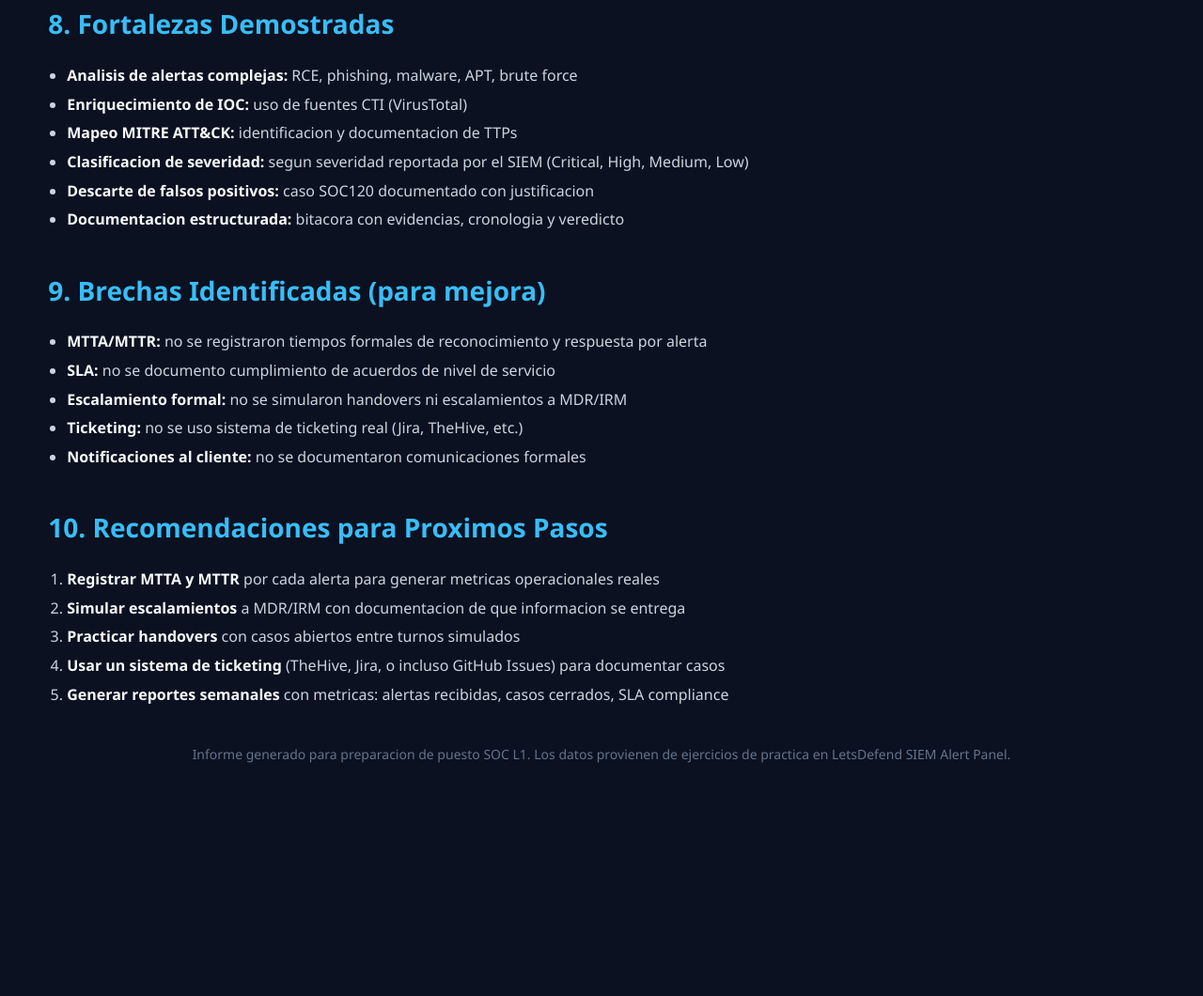
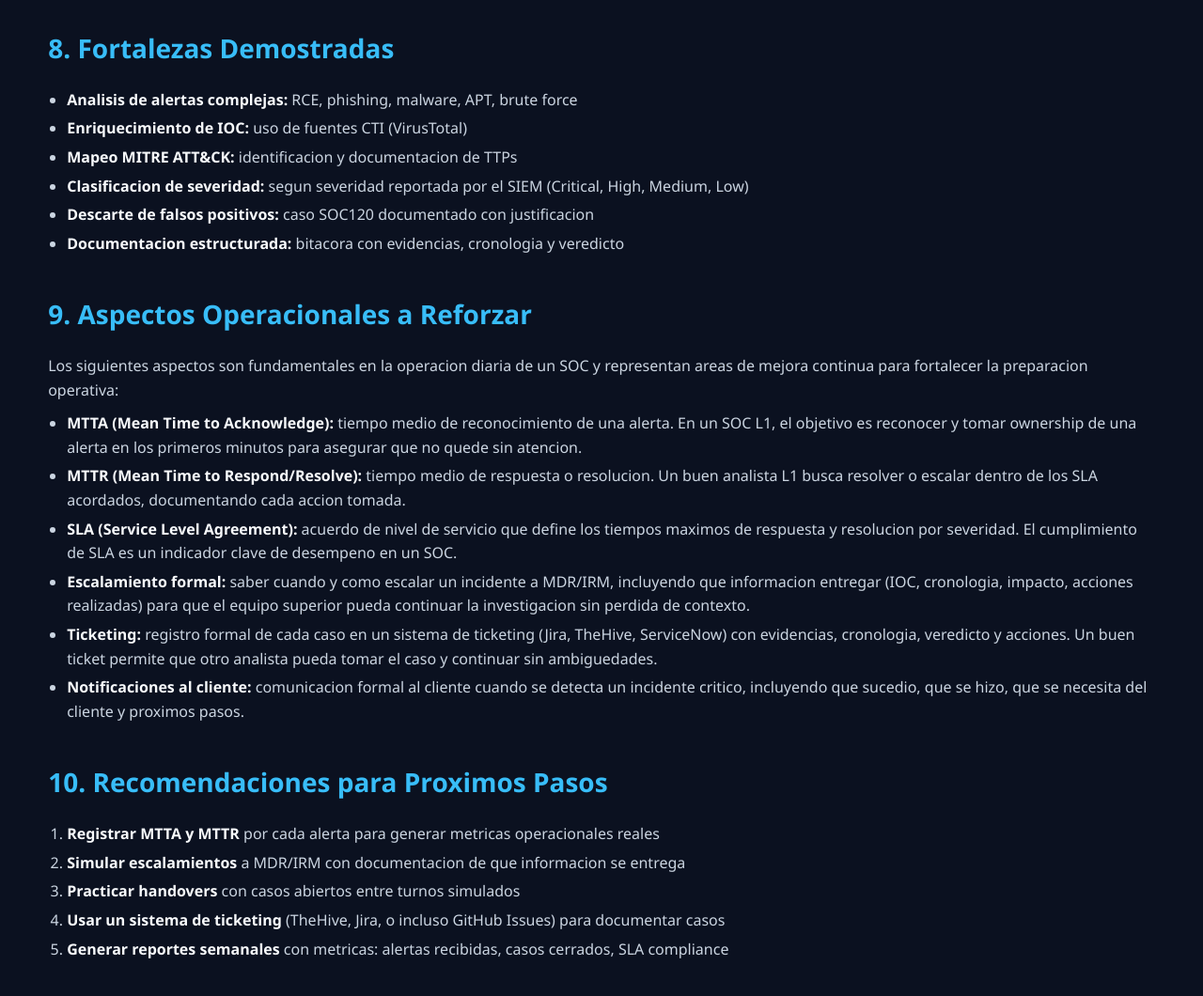
Before and after one commit to cyberlifeSA/cyberlifeSA.github.io, a plain HTML site: page soc-triage-report.html in a window 1280 px wide. Shown: the part 4292-5352 px from the top of the page at 94% size. Before the commit the page ends 5177 px from the top, so only its background shows below. Drawn offline with Linux system fonts and the light colour scheme.

Commit message:
Replace section 9 with operational aspects to strengthen

```diff
--- a/soc-triage-report.html
+++ b/soc-triage-report.html
@@ -1,3 +1,4 @@
+successfully downloaded text file (SHA: 3e3db7ebbef5c3ca42e32ca6805821bcf6f84a21)
 successfully downloaded text file (SHA: 95b4ef83207a4d90c4a7d8c43364f4d93079751b)
 <!DOCTYPE html>
 <html lang="es">
@@ -189,13 +190,15 @@ tr:hover td{background:#0b1220}
 <li><strong>Documentacion estructurada:</strong> bitacora con evidencias, cronologia y veredicto</li>
 </ul>
 
-<h2>9. Brechas Identificadas (para mejora)</h2>
+<h2>9. Aspectos Operacionales a Reforzar</h2>
+<p>Los siguientes aspectos son fundamentales en la operacion diaria de un SOC y representan areas de mejora continua para fortalecer la preparacion operativa:</p>
 <ul>
-<li><strong>MTTA/MTTR:</strong> no se registraron tiempos formales de reconocimiento y respuesta por alerta</li>
-<li><strong>SLA:</strong> no se documento cumplimiento de acuerdos de nivel de servicio</li>
-<li><strong>Escalamiento formal:</strong> no se simularon handovers ni escalamientos a MDR/IRM</li>
-<li><strong>Ticketing:</strong> no se uso sistema de ticketing real (Jira, TheHive, etc.)</li>
-<li><strong>Notificaciones al cliente:</strong> no se documentaron comunicaciones formales</li>
+<li><strong>MTTA (Mean Time to Acknowledge):</strong> tiempo medio de reconocimiento de una alerta. En un SOC L1, el objetivo es reconocer y tomar ownership de una alerta en los primeros minutos para asegurar que no quede sin atencion.</li>
+<li><strong>MTTR (Mean Time to Respond/Resolve):</strong> tiempo medio de respuesta o resolucion. Un buen analista L1 busca resolver o escalar dentro de los SLA acordados, documentando cada accion tomada.</li>
+<li><strong>SLA (Service Level Agreement):</strong> acuerdo de nivel de servicio que define los tiempos maximos de respuesta y resolucion por severidad. El cumplimiento de SLA es un indicador clave de desempeno en un SOC.</li>
+<li><strong>Escalamiento formal:</strong> saber cuando y como escalar un incidente a MDR/IRM, incluyendo que informacion entregar (IOC, cronologia, impacto, acciones realizadas) para que el equipo superior pueda continuar la investigacion sin perdida de contexto.</li>
+<li><strong>Ticketing:</strong> registro formal de cada caso en un sistema de ticketing (Jira, TheHive, ServiceNow) con evidencias, cronologia, veredicto y acciones. Un buen ticket permite que otro analista pueda tomar el caso y continuar sin ambiguedades.</li>
+<li><strong>Notificaciones al cliente:</strong> comunicacion formal al cliente cuando se detecta un incidente critico, incluyendo que sucedio, que se hizo, que se necesita del cliente y proximos pasos.</li>
 </ul>
 
 <h2>10. Recomendaciones para Proximos Pasos</h2>
```
